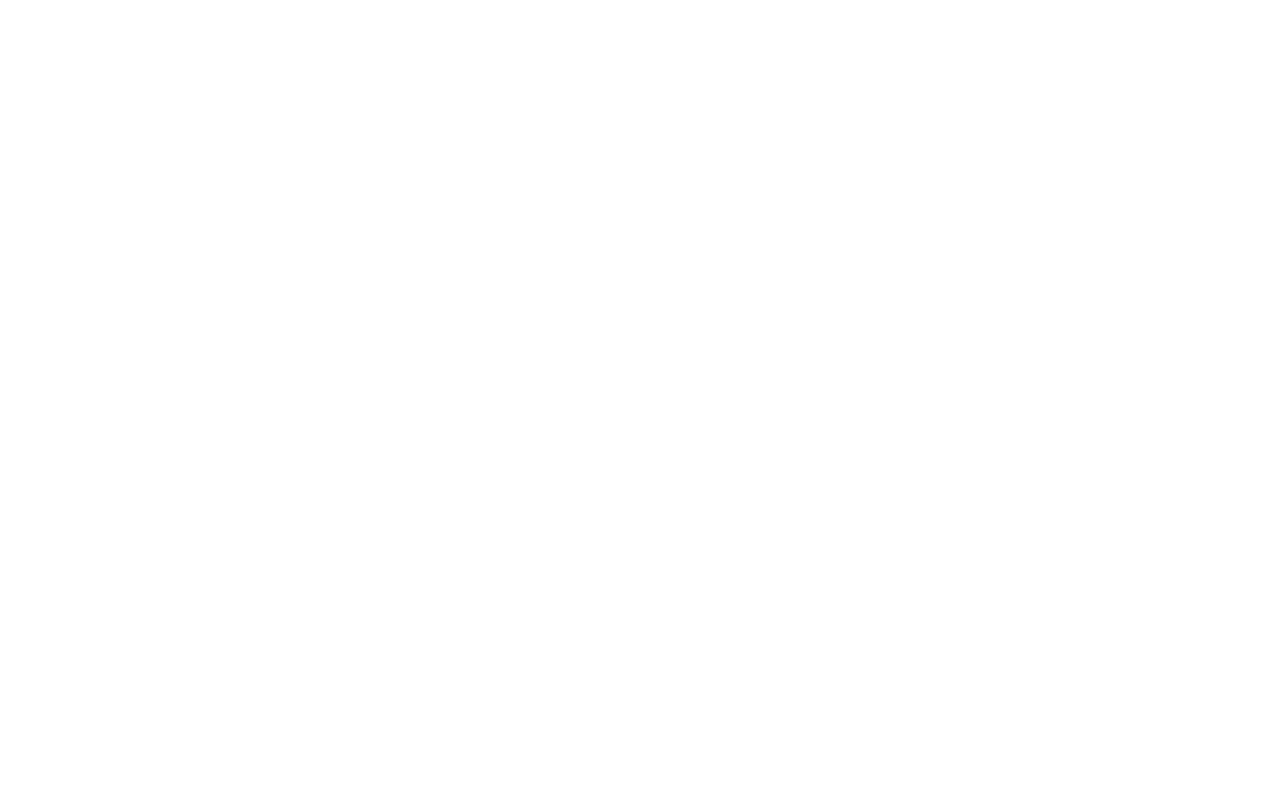
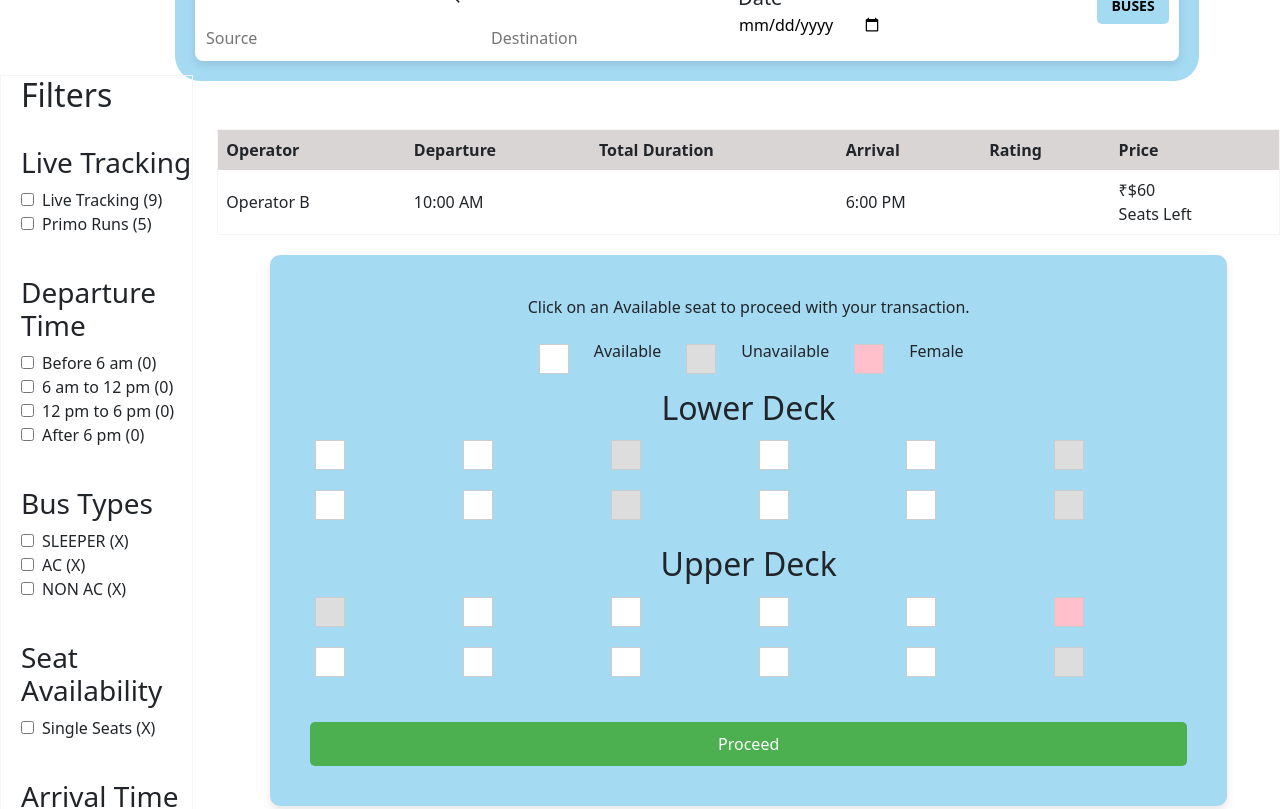
Before and after one commit to Swwapnil8669/Online_Bus_Ticket_booking_System, a React (Create React App) app in the folder go_bus_frontend/: page /SeatBooking in a window 1280 px wide. Before the commit this address had no page. Shown: the part 220-1029 px from the top of the page. Before the commit the page ends 800 px from the top, so only its background shows below. Built offline with nearby package versions, Linux system fonts and the light colour scheme.

Commit message:
seat booking done

```diff
--- a/go_bus_frontend/src/App.js
+++ b/go_bus_frontend/src/App.js
@@ -8,6 +8,7 @@
 import BusBooking from "./View/user/BusBooking";
 import BusSearch from "./View/user/BusSearch";
 import SeatSelection from "./View/user/SeatSelection";
+import SeatBooking from "./View/user/SeatBooking";
 
 
 
@@ -23,6 +24,7 @@
       <Route path="BusBooking" element={<BusBooking/>}/>
       <Route path="BusSearch" element={<BusSearch/>}/>
       <Route path="SeatSelection" element={<SeatSelection/>}/>
+      <Route path="SeatBooking" element={<SeatBooking/>}/>
 
       </Routes>
 
--- a/go_bus_frontend/src/View/Home/home.jsx
+++ b/go_bus_frontend/src/View/Home/home.jsx
@@ -1,5 +1,5 @@
 
-import { Navbar } from '../Nvabar';
+import { Navbar } from '../nvabar';
 import Footer from "./Fotter";
 import  BusSearch from './../user/BusSearch';
 import './box.css';
--- a/go_bus_frontend/src/View/user/BusBooking.jsx
+++ b/go_bus_frontend/src/View/user/SeatBooking.jsx
@@ -1,9 +1,10 @@
 import React, { useState } from "react";
 import BusSearch from "./BusSearch";
 import Filters from "./Filter";
-import { Navbar } from "../Nvabar";
+import { Navbar } from "../nvabar";
 import './BusBooking.css';
-function BusBooking() {
+import SeatSelection from "./SeatSelection";
+function SeatBooking() {
   const [buses, setBuses] = useState([
 
     {
@@ -14,79 +15,6 @@
       seats: Array(20).fill(false),
     },
 
-    {
-      operator: "Operator B",
-      departure: "10:00 AM",
-      arrival: "6:00 PM",
-      price: "$60",
-      seats: Array(20).fill(false),
-    },
-    {
-      operator: "Operator A",
-      departure: "9:00 AM",
-      arrival: "5:00 PM",
-      price: "$50",
-      seats: Array(20).fill(false),
-    },
-    {
-      operator: "Operator B",
-      departure: "10:00 AM",
-      arrival: "6:00 PM",
-      price: "$60",
-      seats: Array(20).fill(false),
-    },
-
-    {
-      operator: "Operator B",
-      departure: "10:00 AM",
-      arrival: "6:00 PM",
-      price: "$60",
-      seats: Array(20).fill(false),
-    },
-    {
-      operator: "Operator A",
-      departure: "9:00 AM",
-      arrival: "5:00 PM",
-      price: "$50",
-      seats: Array(20).fill(false),
-    },
-    {
-      operator: "Operator B",
-      departure: "10:00 AM",
-      arrival: "6:00 PM",
-      price: "$60",
-      seats: Array(20).fill(false),
-    },
-
-    {
-      operator: "Operator B",
-      departure: "10:00 AM",
-      arrival: "6:00 PM",
-      price: "$60",
-      seats: Array(20).fill(false),
-    },
-    {
-      operator: "Operator A",
-      departure: "9:00 AM",
-      arrival: "5:00 PM",
-      price: "$50",
-      seats: Array(20).fill(false),
-    },
-    {
-      operator: "Operator B",
-      departure: "10:00 AM",
-      arrival: "6:00 PM",
-      price: "$60",
-      seats: Array(20).fill(false),
-    },
-
-    {
-      operator: "Operator B",
-      departure: "10:00 AM",
-      arrival: "6:00 PM",
-      price: "$60",
-      seats: Array(20).fill(false),
-    },
   ]);
   return (
     <div>
@@ -113,7 +41,6 @@
                   <th>Arrival</th>
                   <th>Rating</th>
                   <th>Price</th>
-                  <th>Select Seats</th>
                 </tr>
               </thead>
               <tbody>
@@ -133,14 +60,13 @@
                       <br />
                       {bus.seatsLeft} Seats Left
                     </td>
-                    <td>
-                      <button>Select Seat</button>
-                      <br />
-                    </td>
                   </tr>
                 ))}
               </tbody>
             </table>
+            <div>
+                <SeatSelection/>
+              </div>
           </div>
         </div>
       </div>
@@ -148,4 +74,4 @@
   );
 }
 
-export default BusBooking;
+export default SeatBooking;
--- a/go_bus_frontend/src/View/user/SeatSelection.css
+++ b/go_bus_frontend/src/View/user/SeatSelection.css
@@ -1,45 +1,77 @@
-.seat {
+/* SeatSelection.css */.seat {
   width: 30px;
   height: 30px;
   margin: 5px;
   border: 1px solid #ccc;
   cursor: pointer;
-  display: inline-block; /* To allow them to sit side by side */
-
+  display: inline-block;
 }
-
 .available {
   background-color: #fff;
 }
-
 .unavailable {
   background-color: #ddd;
   cursor: default;
 }
-
 .female {
   background-color: pink;
 }
-
 .selected {
-  background-color: lightgreen; /* Or any other visual cue */
+  background-color: lightgreen;
 }
-
 .deck {
   display: grid;
   grid-template-columns: repeat(6, 1fr); /* Adjust as needed */
   gap: 10px;
   margin-bottom: 20px;
+  width: 100%; /* Make sure deck takes full width */
 }
-
 .container {
   display: flex;
   flex-direction: column;
-  align-items: center;
+  align-items: center; /* Center horizontally */
+  justify-content: center; /* Center vertically */
+  flex-grow: 1; /* Allow container to grow and center */
+  width: 90%;
+  max-width: 1000px;
+  margin: 20px auto; /* Center horizontally with top/bottom margin */
+  padding: 40px;
+  border-radius: 10px;
+  box-shadow: 0 4px 8px rgba(0, 0, 0, 0.1);
 }
-
 .legend {
   display: flex;
   gap: 20px;
-  margin-bottom: 20px;
+  margin-bottom: 10px;
 }
+
+body {
+  display: flex;
+  flex-direction: column;
+  min-height: 100vh;
+  margin: 0; /* Remove default body margins */
+}
+.bus-layout {
+  display: flex;
+  flex-direction: column;
+  align-items: center;
+  width: 100%; /* Ensure bus layout takes full container width */
+}
+.lower-deck,.upper-deck {
+  width: 100%;  /* Decks take full width of.bus-layout */
+}
+.proceed-button {
+  margin-top: 20px;
+  padding: 10px 20px;
+  background-color: #4CAF50;
+  color: white;
+  border: none;
+  cursor: pointer;
+  border-radius: 5px;
+}
+
+/* Styles for the "Click on an Available..." message */
+.container > p { /* Target the direct child <p> of.container */
+  margin-bottom: 20px; /* Add some space below the message */
+  text-align: center; /* Center the text */
+}
```
